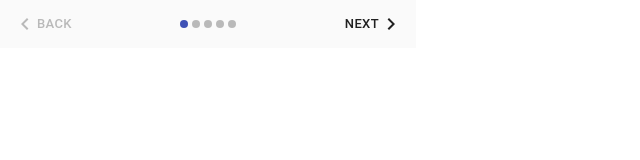
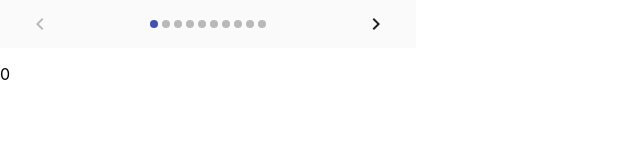
Before and after one commit to Lumenol/cdb-front, a React (Create React App) app: page / in a window 1280 px wide. Shown: the top 160 px of the page, without its empty margins (0-640 px from the left). Built offline with nearby package versions, Linux system fonts and the light colour scheme.

Commit message:
PageSelector fonctionnel, sans redux

```diff
--- a/src/App.js
+++ b/src/App.js
@@ -6,7 +6,13 @@ import PageSelector from './components/PageSelector'
 class App extends Component{
   render() {
     return (
-        <PageSelector max={5} min={0} current={0}></PageSelector>
+        <PageSelector maxStep={9}
+                      minStep={0}
+                      currentStep={0}
+                      minPage={0}
+                      maxPage={20}
+                      currentPage={0}
+        />
     );
   };
 }
--- a/src/components/PageSelector.js
+++ b/src/components/PageSelector.js
@@ -17,38 +17,60 @@ class PageSelector extends Component {
     constructor(props) {
         super(props);
         this.state = {
-            activeStep: this.props.current
+            step: this.props.currentStep,
+            page: this.props.currentPage,
+            mid : Math.ceil(this.props.maxStep / 2)
         }
     }
 
     handleNext = () => {
-        this.setState((prev,props) => ({ activeStep: prev.activeStep < props.max ? prev.activeStep + 1 : prev.activeStep }));
+        this.setState((prev,props) => ({
+            page: prev.page < props.maxPage ? prev.page +1 : prev.page
+        }));
     };
 
     handleBack = () => {
-        this.setState((prev,props) => ({ activeStep: prev.activeStep > props.min ? prev.activeStep -1 : prev.activeStep }));
+        this.setState((prev,props) => ({
+            page: prev.page > props.minPage ? prev.page -1 : prev.page
+        }));
     }
 
     render() {
         const {classes} = this.props;
+
         return (
+            <div>
                 <MobileStepper
                     variant="dots"
-                steps={this.props.max}
+                    steps={this.props.maxStep+1}
                     position="static"
-                activeStep={this.state.activeStep}
+                    activeStep=
+                        {
+                            this.state.page < this.state.mid ?
+                            this.state.page :
+                            (
+                                this.props.maxPage -this.state.mid < this.state.page  ?
+                                (this.props.maxStep - (this.props.maxPage - this.state.page)) :
+                                this.state.mid
+                            )
+                        }
                     className={classes.root}
                     nextButton={
-                    <Button size="small" onClick={this.handleNext} disabled={this.state.activeStep === this.props.max}>
-                        Next <KeyboardArrowRight/>
+                        <Button size="small" onClick={this.handleNext} disabled={this.state.page === this.props.maxPage}>
+                            <KeyboardArrowRight/>
                         </Button>
                     }
                     backButton={
-                    <Button size="small" onClick={this.handleBack} disabled={this.state.activeStep === this.props.min}>
-                        <KeyboardArrowLeft/> Back
+                        <Button size="small" onClick={this.handleBack} disabled={this.state.page === this.props.minPage}>
+                            <KeyboardArrowLeft/>
                         </Button>
                     }
                 />
+                <p>
+                    {this.state.page}
+                </p>
+            </div>
+
         )
     }
 
```
Lines whose indentation alone changed are shown as unchanged.
